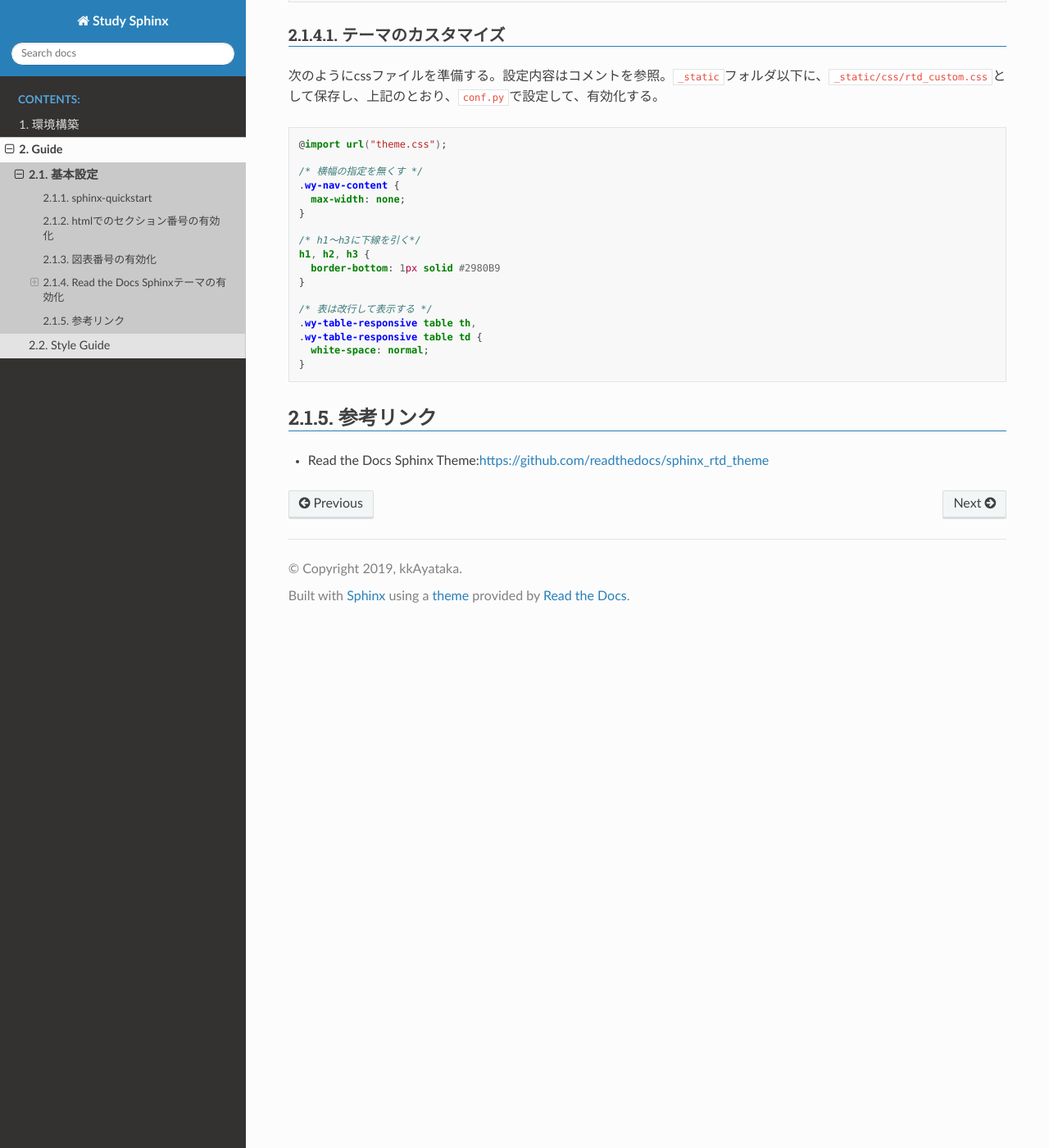
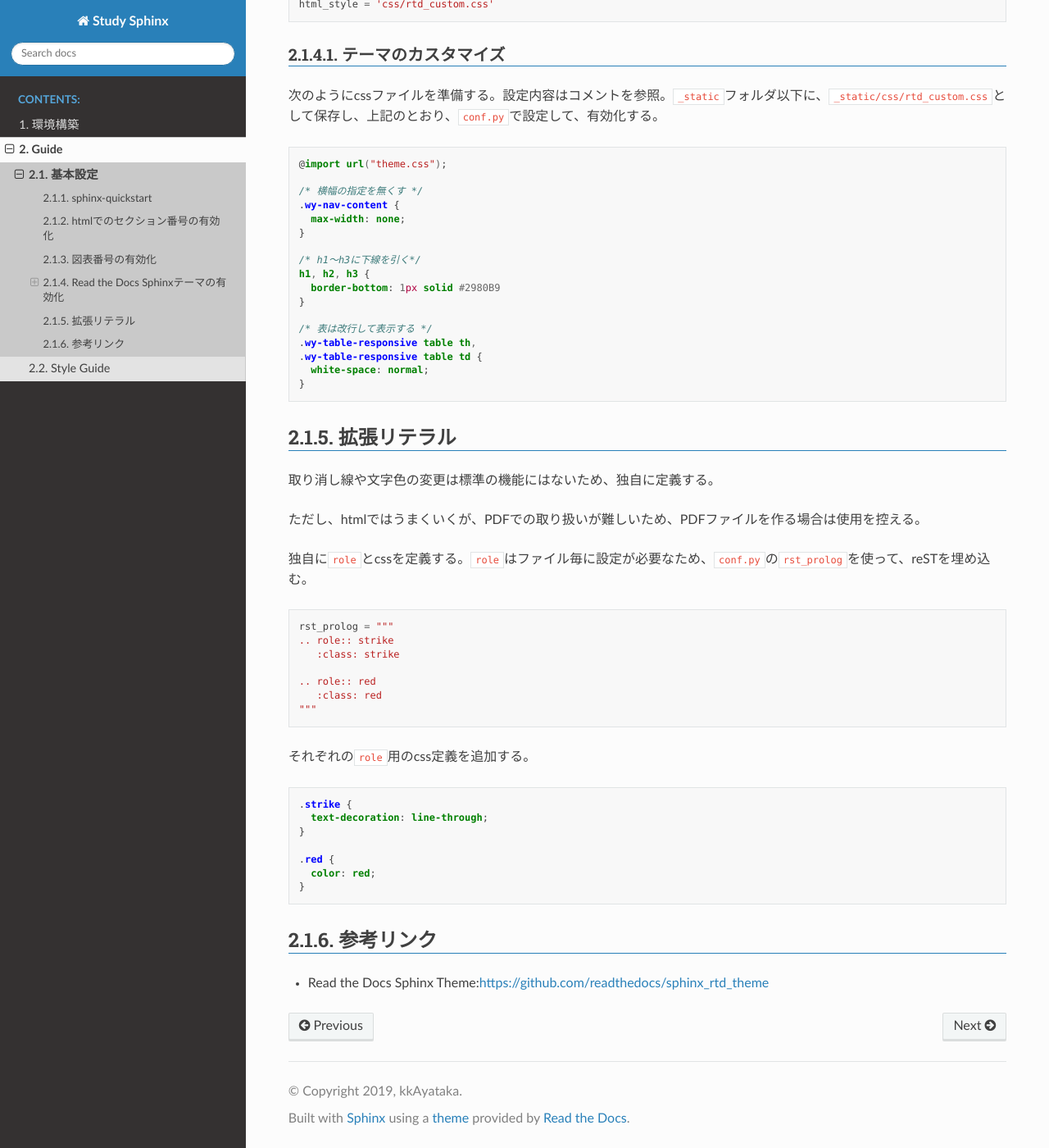
Before and after one commit to kkAyataka/study-sphinx, a Sphinx documentation site: the page built from doc/guide/basic.rst, in a window 1280 px wide and 1400 px high, scrolled down 1812 px. Shown: the whole window at 82% size. Built offline with Sphinx 7.4.7 and the Read the Docs theme 2.0.0, drawn with Linux system fonts in a browser that asks for light colours.

Commit message:
Write abount literal extgension
- Role definition

```diff
--- a/doc/guide/basic.rst
+++ b/doc/guide/basic.rst
@@ -121,6 +121,40 @@ Read the Docs Sphinxテーマの有効化
    }
 
 
+拡張リテラル
+================================================================================
+
+取り消し線や文字色の変更は標準の機能にはないため、独自に定義する。
+
+ただし、htmlではうまくいくが、PDFでの取り扱いが難しいため、
+PDFファイルを作る場合は使用を控える。
+
+独自に ``role`` とcssを定義する。 ``role`` はファイル毎に設定が必要なため、
+``conf.py`` の ``rst_prolog`` を使って、reSTを埋め込む。
+
+.. code-block:: python
+
+   rst_prolog = """
+   .. role:: strike
+      :class: strike
+
+   .. role:: red
+      :class: red
+   """
+
+それぞれの ``role`` 用のcss定義を追加する。
+
+.. code-block:: css
+
+   .strike {
+     text-decoration: line-through;
+   }
+
+   .red {
+     color: red;
+   }
+
+
 参考リンク
 ================================================================================
 
```
